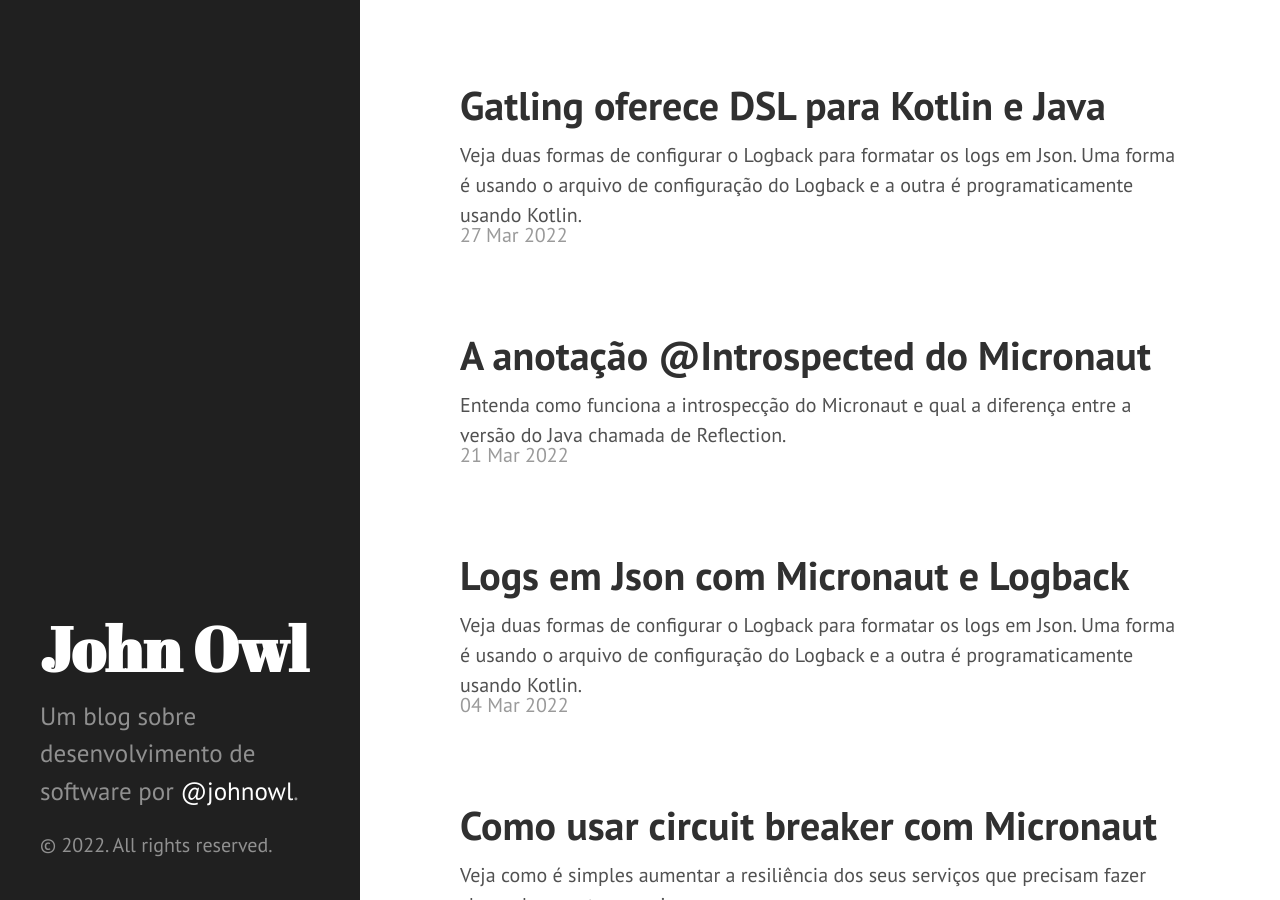
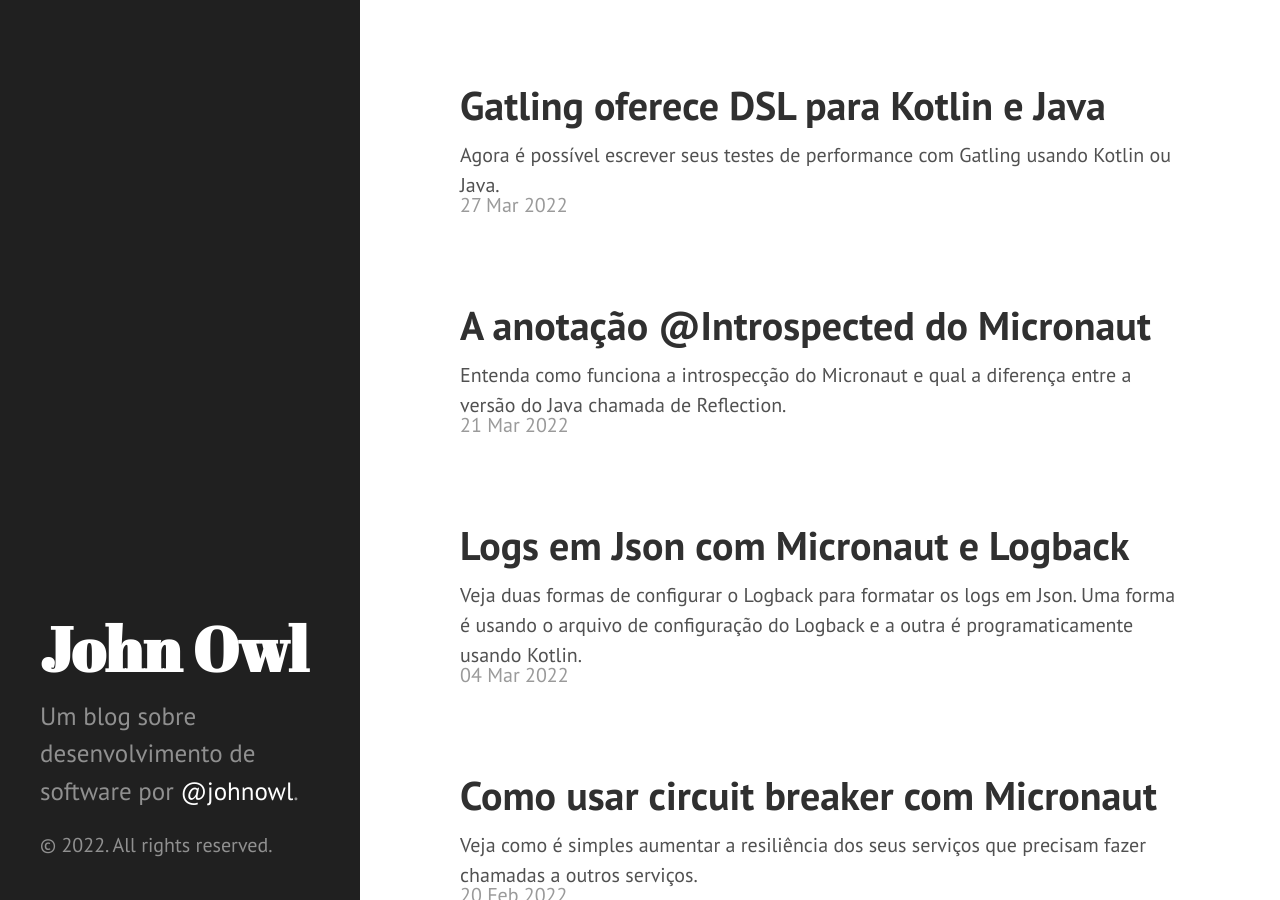
Before and after one commit to johnowl/johnowl.github.io, a Jekyll site: the page built from index.html, in a window 1280 px wide and 900 px high. Built offline with Jekyll 4.4.1, drawn with Linux system fonts in a browser that asks for light colours; the list of posts is cut into pages by our own code.

Commit message:
Fix text description

```diff
--- a/_posts/2022-03-27-gatling-oferece-dsl-para-kotlin-e-java.md
+++ b/_posts/2022-03-27-gatling-oferece-dsl-para-kotlin-e-java.md
@@ -8,7 +8,7 @@
     - Test
     - Load Test
     - Performance Test
-description: Veja duas formas de configurar o Logback para formatar os logs em Json. Uma forma é usando o arquivo de configuração do Logback e a outra é programaticamente usando Kotlin.
+description: Agora é possível escrever seus testes de performance com Gatling usando Kotlin ou Java.
 image: /public/images/2022-03-27/speed-small.jpg
 ---
 
```
